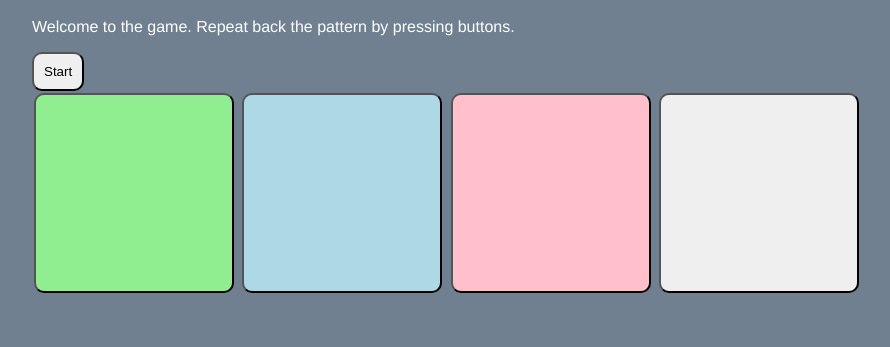
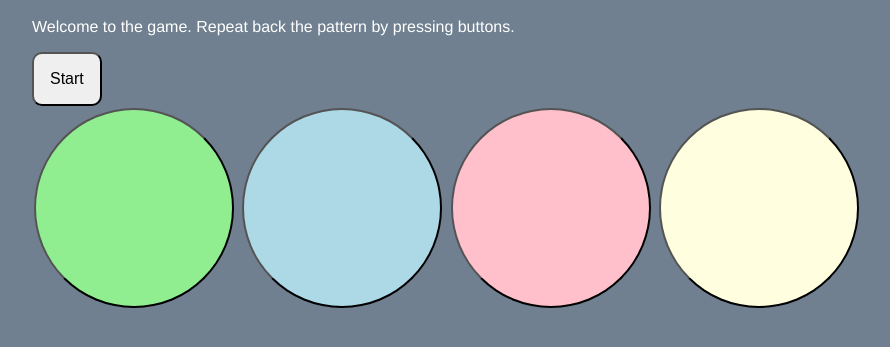
Before and after one commit to omhpathak-tech/Memory-Game, a plain HTML site: page index.html in a window 1280 px wide. Shown: the part 73-420 px from the top of the page, without its empty margins (0-890 px from the left). Drawn offline with Linux system fonts and the light colour scheme.

Commit message:
Second commit

```diff
--- a/style.css
+++ b/style.css
@@ -10,9 +10,11 @@ body {
 h1 {
   font-family: verdana, arial, sans-serif;
 }
+
 button {
-padding: 10px;
+padding: 16px;
 border-radius: 10px;
+font-size: 16px
 }
 
 #gameButtonArea > button {
@@ -27,16 +29,21 @@ border-radius: 10px;
 
 #button1 {
     background: lightgreen;
+    border-radius: 50%;
 }
 #button2 {
     background: lightblue;
+    border-radius: 50%;
 }
 #button3 {
     background: pink;
+    border-radius: 50%;
 }
 
 #button4 {
-    background: lightyelloww;}
+    background: lightyellow;
+    border-radius: 50%;
+}
 
 #button1:active, #button1.lit {
     background:green;
```
